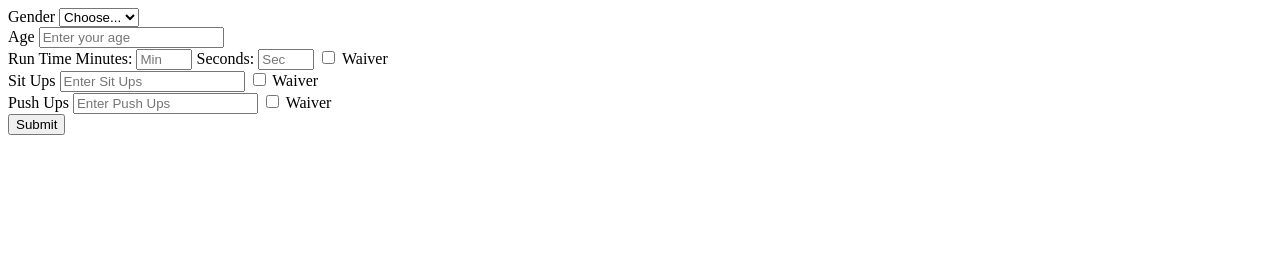
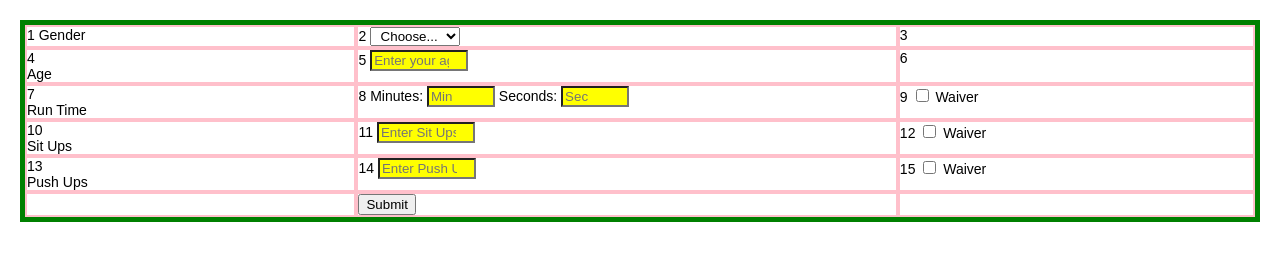
Before and after one commit to Aaron-m-ram/pt-calculator-app, a website: page Form.html in a window 1280 px wide. Drawn offline with nearby package versions, Linux system fonts and the light colour scheme.

Commit message:
Created Grid Layout
Created grid layout and formatted it

```diff
--- a/Form.html
+++ b/Form.html
@@ -1,78 +1,85 @@
 <!DOCTYPE html>
 <html lang="en">
+
 <head>
+	<!-- <link href="https://cdn.jsdelivr.net/npm/bootstrap@5.0.2/dist/css/bootstrap.min.css" rel="stylesheet" integrity="sha384-EVSTQN3/azprG1Anm3QDgpJLIm9Nao0Yz1ztcQTwFspd3yD65VohhpuuCOmLASjC" crossorigin="anonymous"> -->
+	<link rel="stylesheet" href="index.css">
 	<meta charset="UTF-8">
 	<title>PT Calculator</title>
 	<script src="https://cdnjs.cloudflare.com/ajax/libs/moment.js/2.20.1/moment.min.js"></script>
 </head>
-    <body><form>
-    <div class="form-row align-items-center">
-      <div class="col-auto my-1">
+
+<body>
+    <form>
+<div class="grid-container">
+        <div class="grid-item">1
           <label class="mr-sm-2" for="inlineFormCustomSelect">Gender</label>
-        <select class="custom-select mr-sm-2" id="inlineFormCustomSelect">
+        </div>
+        <div class="grid-item">2
+          <select class="custom-select mr-sm-2" id="inlineFormCustomSelect" style="width: 90px; text-align: center;">
             <option selected>Choose...</option>
             <option value="1">Female</option>
             <option value="2">Male</option>
+        </div>
         </select>
       </div>
+    </form>
+    <div class="grid-item">3</div>
+    <div class="grid-item">4
+      <form id="input age" name="input age" onsubmit="return false">
+        <div class="form-group">
+          <label for="exampleAge">Age</label>
         </div>
+    </div>
+    <div class="grid-item">5
+      <input aria-describedby="ageeHelp" class="form-control" id="exampleInputAge" min="0" placeholder="Enter your age" type="number" style="width: 90px; background-color:yellow;"> </div>
     </form>
-    <form id="input age"
-          name="input age"
-          onsubmit="return false">
-      <div class="form-group">
-        <label for="exampleAge">Age</label> <input aria-describedby="ageeHelp"
-             class="form-control"
-             id="exampleInputAge"
-             min="0"
-             placeholder="Enter your age"
-             type="number">
-      </div>
-  </form>
+    <div class="grid-item">6</div>
+    <div class="grid-item">7
       <form id="input name" onsubmit="return false">
         <div class="form-group">
           <label for="Time">Run Time</label>
+        </div>
+    </div>
+    <div class="grid-item">8
       <label for="minuteTime"> Minutes: </label>
-      <input type="number" class="form-control" id="exampleInputRunTime" aria-describedby="RunTimeHelp" placeholder="Min"
-      min=0 max=60>
+      <input type="number" class="form-control" id="exampleInputRunTime" aria-describedby="RunTimeHelp" placeholder="Min" min=0 max=60 style="width: 60px; background-color: yellow;">
       <label for="secondsTimes">Seconds: </label>
-      <input type="number" class="form-control" id="exampleInputRunTime" aria-describedby="RunTimeHelp" placeholder="Sec"
-      min=0 max=60>
-      <input type="checkbox" class="btn-check" id="btncheck1" autocomplete="off">
+      <input type="number" class="form-control" id="exampleInputRunTime" aria-describedby="RunTimeHelp" placeholder="Sec" min=0 max=60 style="width: 60px; background-color: yellow;"> </div>
+    <div class="grid-item">9
+      <input type="checkbox" class="btn-check" id="btncheck1" autocomplete="off" style="background-color: pink;">
       <label class="btn btn-outline-primary" for="btncheck1">Waiver</label>
     </div>
-
+    <div class="grid-item">10
       <div class="form-group">
         <label for="exampleInputSitUps">Sit Ups</label>
-      <input type="number" class="form-control" id="exampleInputSitUps" placeholder="Enter Sit Ups"
-      min=0>
+      </div>
+    </div>
+    <div class="grid-item">11
+      <input type="number" class="form-control" id="exampleInputSitUps" placeholder="Enter Sit Ups" min=0 style="width: 90px; background-color: yellow;"> </div>
+    <div class="grid-item">12
       <input type="checkbox" class="btn-check" id="btncheck2" autocomplete="off">
       <label class="btn btn-outline-primary" for="btncheck2">Waiver</label>
     </div>
-
+    <div class="grid-item">13
       <div class="form-group">
         <label for="exampleInputSitUps">Push Ups</label>
-        <input type="number" class="form-control" id="exampleInputSitUps" placeholder="Enter Push Ups"
-        min=0>
+      </div>
+    </div>
+    <div class="grid-item">14
+      <input type="number" class="form-control" id="exampleInputSitUps" placeholder="Enter Push Ups" min=0 style="width: 90px; background-color: yellow;"> </div>
+    <div class="grid-item">15
       <input type="checkbox" class="btn-check" id="btncheck3" autocomplete="off">
       <label class="btn btn-outline-primary" for="btncheck3">Waiver</label>
     </div>
-
+    <div class="grid-item"></div>
+    <div class="grid-item">
       <div class="col-auto my-1">
         <button type="submit" class="btn btn-primary" id="SubmitBtn">Submit</button>
       </div>
-
+    </div>
+    <div class="grid-item"></div>
 </body>
 <script src="Form.js"></script>
+
 </html>
-
-<!-- <div class="btn-group" role="group" aria-label="Basic checkbox toggle button group">
-  <input type="checkbox" class="btn-check" id="btncheck1" autocomplete="off">
-  <label class="btn btn-outline-primary" for="btncheck1">Checkbox 1</label>
-
-  <input type="checkbox" class="btn-check" id="btncheck2" autocomplete="off">
-  <label class="btn btn-outline-primary" for="btncheck2">Checkbox 2</label>
-
-  <input type="checkbox" class="btn-check" id="btncheck3" autocomplete="off">
-  <label class="btn btn-outline-primary" for="btncheck3">Checkbox 3</label>
-</div> -->
--- a/Form.js
+++ b/Form.js
@@ -5,8 +5,7 @@ var format = 'mm:ss'
 var inputBTN = document.getElementById("SubmitBtn");
 inputBTN.addEventListener('click', myfunction);
 
-// takes input for runtime, situps and pushups then adds them to array //
-
+// Takes input for age //
 function myFunc(){
     var y = document.getElementById("input age");
      var text = [];
@@ -16,12 +15,36 @@ function myFunc(){
      };
 
      // turns age from string to number //
-
     var ageNum = parseInt(text[0]);
     //console.log(ageNum);
-    return ageNum;
+    //return ageNum;
+    console.log(ageGetter(ageNum));
 };
 
+// Puts age into age group //
+function ageGetter(Age) {
+    if (Age < 25) {
+        return '17_24';
+    } else if (Age <= 29 && Age >= 25) {
+        return '25_29';
+    } else if (Age <= 34 && Age >= 30) {
+        return '30_34';
+    } else if (Age <= 39 && Age >= 35) {
+        return '35_39';
+    } else if (Age <= 44 && Age >= 40) {
+        return '40_44';
+    } else if (Age <= 49 && Age >= 45) {
+        return '45_49';
+    } else if (Age <= 54 && Age >= 50) {
+        return '50_54';
+    } else if (Age <= 59 && Age >= 55) {
+        return '55_59';
+    } else if (Age >= 60) {
+        return '60+';
+    }
+};
+
+// takes input for runtime, situps and pushups then adds them to array //
 function myfunction(){
    var x = document.getElementById("input name");
     var text = [];
@@ -31,8 +54,10 @@ function myfunction(){
       //console.log(text[])
     };
 
+    // calls funtion to parse the age //
+    myFunc();
 
-    console.log(myFunc());
+    // checks if waiver box is checked //
     var runBtnCheck = document.getElementById("btncheck1").checked;
     var sitBtnCheck = document.getElementById("btncheck2").checked;
     var pushBtnCheck = document.getElementById("btncheck3").checked;
--- a/index.css
+++ b/index.css
@@ -1,7 +1,22 @@
 body {
-    font: 14px "Century Gothic", Futura, sans-serif;
+    font: 14px "Gothic", Futura, sans-serif;
     margin: 20px;
   }
+  .grid-container{
+    display: grid;
+    grid-template-columns: auto auto auto;
+    align-content: center;
+    border: 5px solid green;
+    /* align-content: center; */
+  }
+  .grid-item {
+    /* background-color: indianred; */
+    border: 2px solid pink;
+    text-align: left;
+
+
+  }
+
 
   ol, ul {
     padding-left: 30px;
```
Lines whose indentation alone changed are shown as unchanged.
